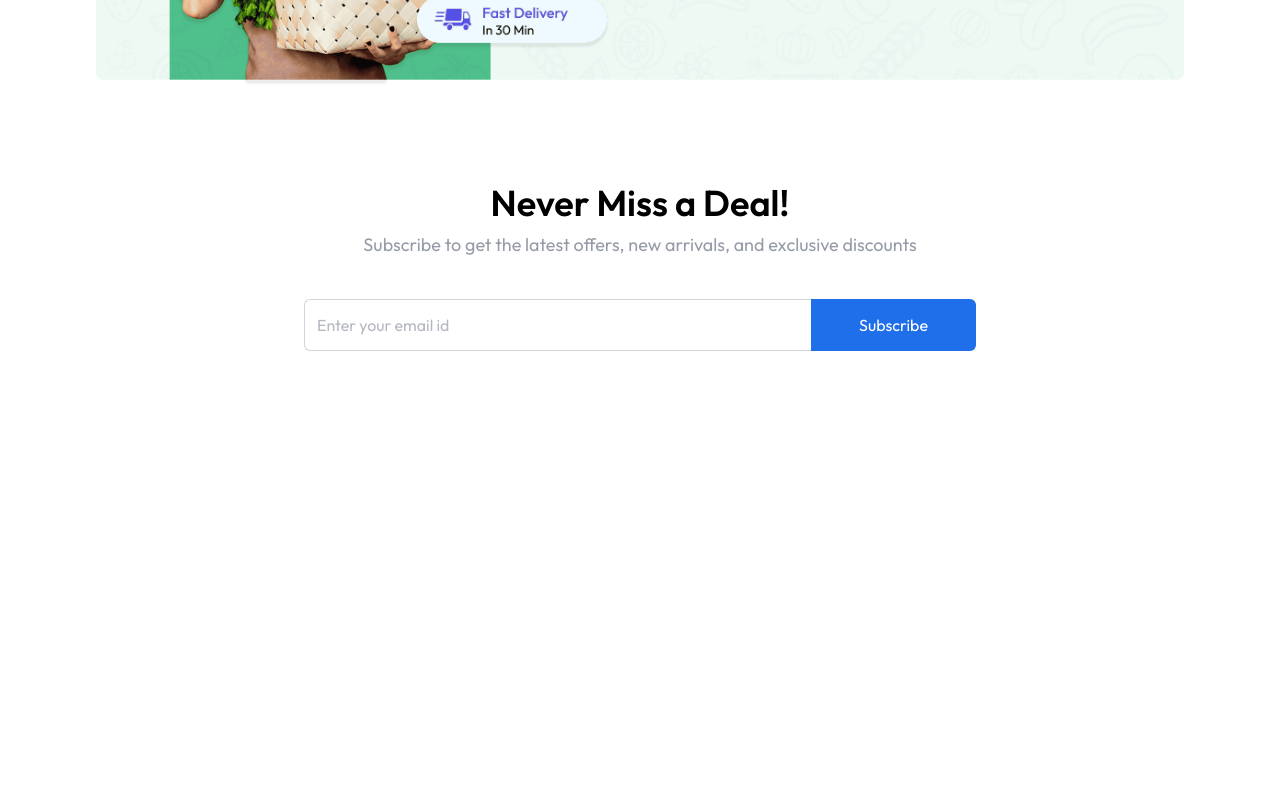
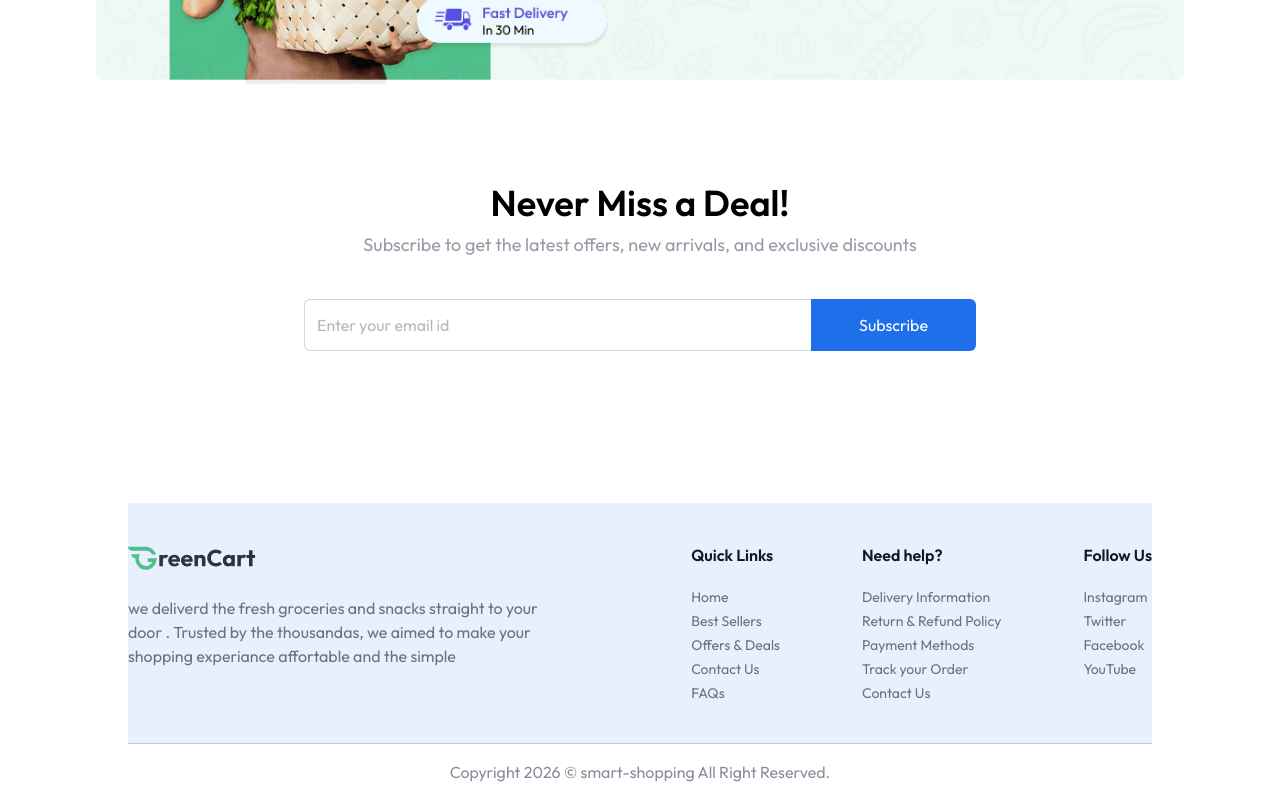
Before and after one commit to amanthasandun/smart-shop-frontend, a React (Vite) app: page / in a window 1280 px wide. Shown: the part 1510-2310 px from the top of the page. Before the commit the page ends 1917 px from the top, so only its background shows below. Built offline with nearby package versions, Linux system fonts and the light colour scheme.

Commit message:
create the footer component and add it to the project 🔥🔥

```diff
--- a/src/App.jsx
+++ b/src/App.jsx
@@ -3,6 +3,7 @@
 import { Route, Router, Routes, useLocation } from 'react-router-dom'
 import Home from './pages/Home'
 import { Toaster } from 'react-hot-toast'
+import Footer from './components/Footer.jsx'
 
 const App = () => {
 
@@ -17,6 +18,7 @@
           <Route path="/" element={<Home/>}/>
         </Routes>
       </div>
+      {!isSellerPath && <Footer/>}
     </div>
   )
 }
--- /dev/null
+++ b/src/components/Footer.jsx
@@ -0,0 +1,34 @@
+import { assets, footerLinks } from "../assets/assets";
+
+const Footer = () => {
+
+    return (
+        <div className="px-6 md:px-16 lg:px-24 xl:px-32">
+            <div className="flex flex-col md:flex-row items-start justify-between gap-10 py-10 border-b border-gray-500/30 text-gray-500 mt-24 bg-primary/10">
+                <div>
+                    <img className="w-34 md:w-32" src={assets.logo} alt="logo" />
+                    <p className="max-w-[410px] mt-6">we deliverd the fresh groceries and snacks straight to your door . Trusted by the thousandas, we aimed to make your shopping experiance affortable and the simple</p>
+                </div>
+                <div className="flex flex-wrap justify-between w-full md:w-[45%] gap-5">
+                    {footerLinks.map((section, index) => (
+                        <div key={index}>
+                            <h3 className="font-semibold text-base text-gray-900 md:mb-5 mb-2">{section.title}</h3>
+                            <ul className="text-sm space-y-1">
+                                {section.links.map((link, i) => (
+                                    <li key={i}>
+                                        <a href={link.url} className="hover:underline transition">{link.text}</a>
+                                    </li>
+                                ))}
+                            </ul>
+                        </div>
+                    ))}
+                </div>
+            </div>
+            <p className="py-4 text-center text-sm md:text-base text-gray-500/80">
+                Copyright {new Date().getFullYear()} © smart-shopping All Right Reserved.
+            </p>
+        </div>
+    );
+};
+
+export default Footer
```
